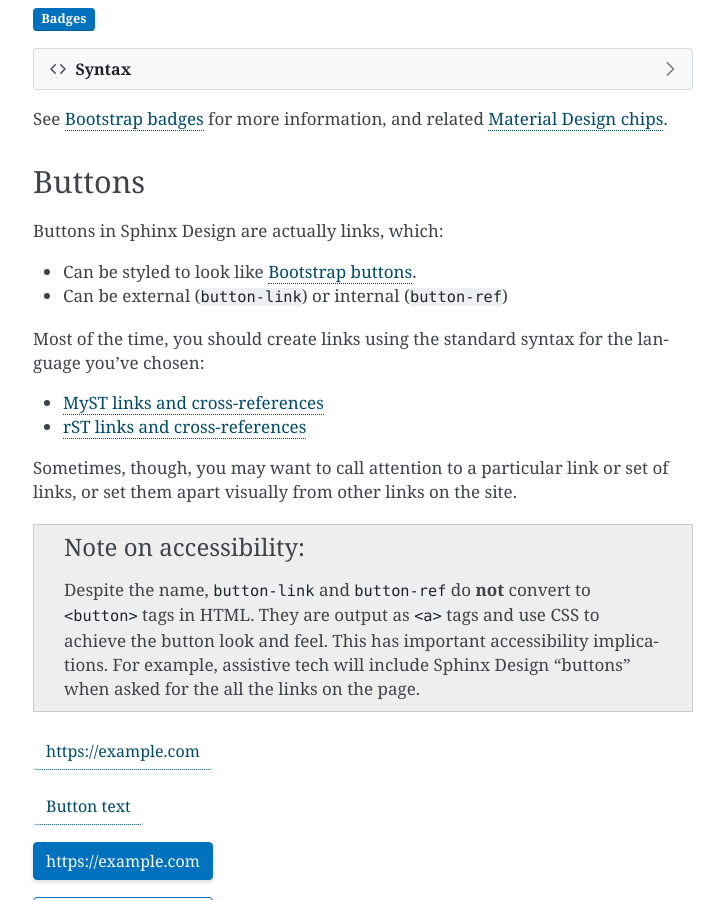
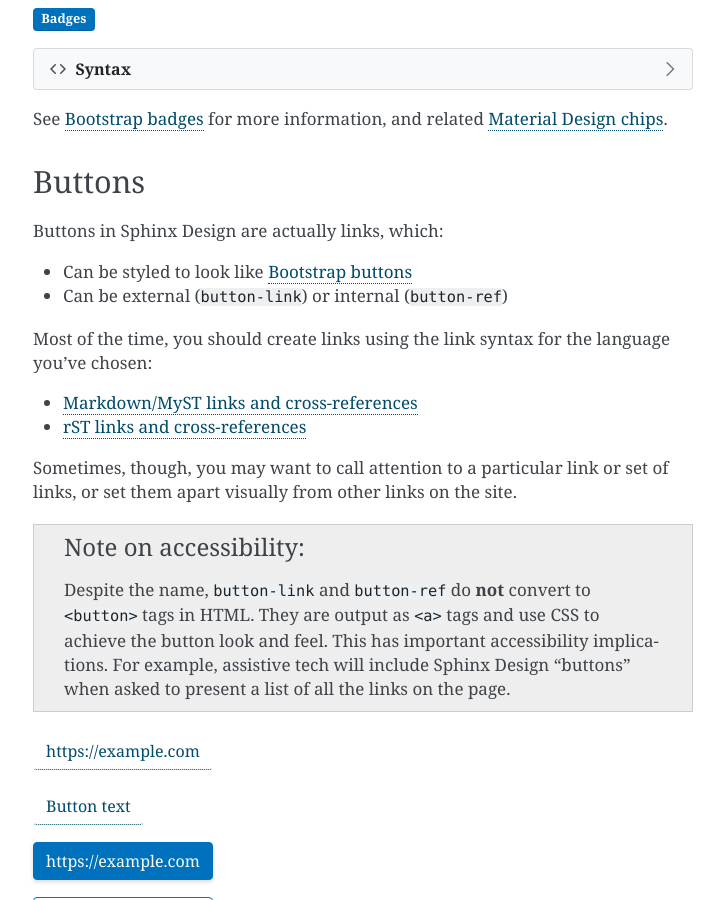
Before and after one commit to executablebooks/sphinx-design, a Sphinx documentation site: the page built from docs/badges_buttons.md, in a window 1280 px wide and 900 px high, scrolled down 682 px. Shown: the whole window, without its empty margins (387-1111 px from the left). Built offline with Sphinx 7.4.7, drawn with Linux system fonts in a browser that asks for light colours; nearby versions of some CDN libraries.

````diff
--- a/docs/badges_buttons.md
+++ b/docs/badges_buttons.md
@@ -63,13 +63,13 @@ See [Bootstrap badges](https://getbootstrap.com/docs/5.0/components/badge/) for
 Buttons in Sphinx Design are actually links, which:
 
 - Can be styled to look like
-  [Bootstrap buttons](https://getbootstrap.com/docs/5.0/components/buttons/).
+  [Bootstrap buttons](https://getbootstrap.com/docs/5.0/components/buttons/)
 - Can be external (`button-link`) or internal (`button-ref`)
 
-Most of the time, you should create links using the standard syntax for the
-language you've chosen:
+Most of the time, you should create links using the link syntax for the language
+you've chosen:
 
-- [MyST links and cross-references](https://myst-parser.readthedocs.io/en/latest/syntax/cross-referencing.html#examples)
+- [Markdown/MyST links and cross-references](https://myst-parser.readthedocs.io/en/latest/syntax/cross-referencing.html#examples)
 - [rST links and cross-references](https://www.sphinx-doc.org/en/master/usage/restructuredtext/basics.html#hyperlinks)
 
 Sometimes, though, you may want to call attention to a particular link or set of
@@ -80,8 +80,8 @@ links, or set them apart visually from other links on the site.
 Despite the name, `button-link` and `button-ref` do **not** convert to
 `<button>` tags in HTML. They are output as `<a>` tags and use CSS to achieve
 the button look and feel. This has important accessibility implications. For
-example, assistive tech will include Sphinx Design "buttons" when asked for the
-all the links on the page.
+example, assistive tech will include Sphinx Design "buttons" when asked to
+present a list of all the links on the page.
 :::
 
 ```{button-link} https://example.com
````
Also changed, not shown: docs/snippets/myst/button-link.txt (line endings or trailing spaces), docs/snippets/rst/button-link.txt (line endings or trailing spaces).
